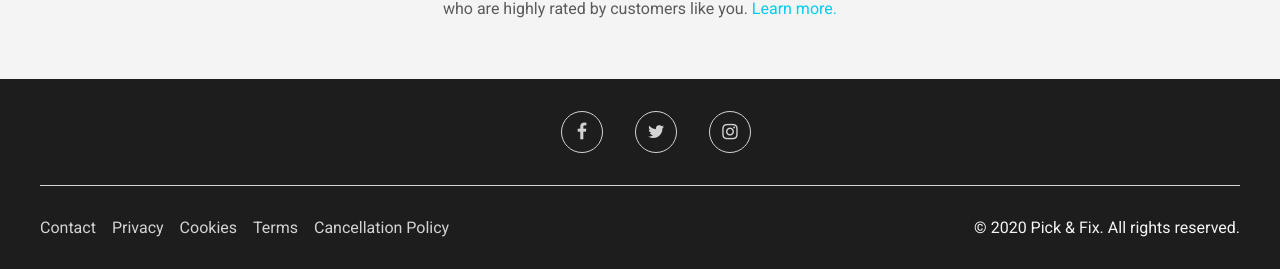
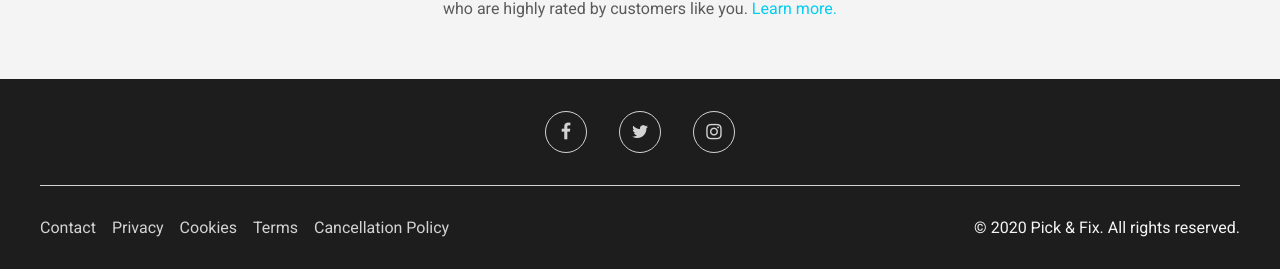
Before and after one commit to Jenn-y/Pick-Fix, a PHP site: page /index.php in a window 1280 px wide. Shown: the part 3756-4025 px from the top of the page. Run offline with PHP 8.4, Linux system fonts and the light colour scheme.

Commit message:
optimized footer

```diff
--- a/css/footer.css
+++ b/css/footer.css
@@ -35,7 +35,7 @@ footer {
     font-size: 1.125rem;
     text-align: center;
     line-height: 2.5rem;
-    margin-left: 2rem;
+    margin: 0 1rem;
 }
 
 .contact {
```
